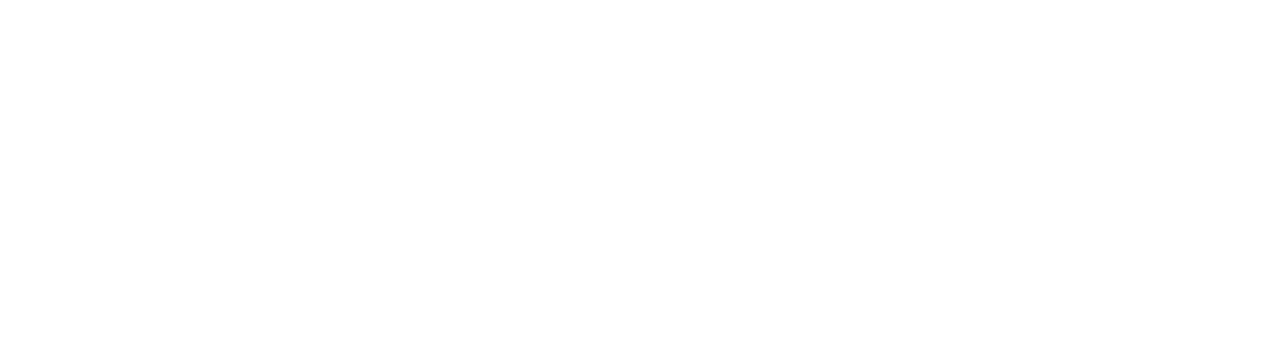
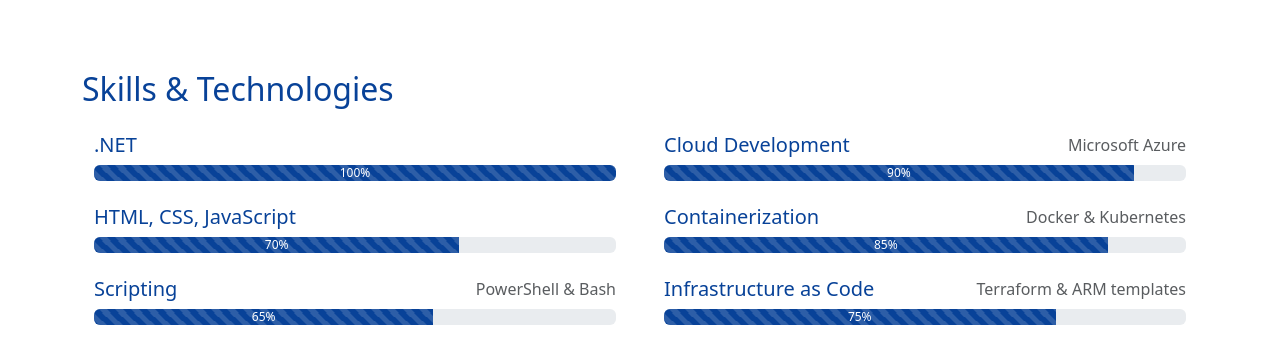
Before and after one commit to brunogoettmann/portfolio, a React (Create React App) app: page / in a window 1280 px wide. Shown: the part 1245-1608 px from the top of the page. Before the commit the page ends 1267 px from the top, so only its background shows below. Built offline with nearby package versions, Linux system fonts and the light colour scheme.

Commit message:
feat: add skills & technologies section

```diff
--- a/src/components/app/App.js
+++ b/src/components/app/App.js
@@ -1,5 +1,5 @@
 import React from "react";
-import { About, Certifications, Greetings, Header } from "..";
+import { About, Certifications, Greetings, Header, Skills } from "..";
 
 class App extends React.Component {
   render() {
@@ -9,6 +9,7 @@ class App extends React.Component {
         <Greetings />
         <About />
         <Certifications />
+        <Skills />
       </>
     );
   }
--- a/src/components/index.js
+++ b/src/components/index.js
@@ -3,4 +3,5 @@ export { default as Avatar } from "./avatar/Avatar";
 export { default as Certifications } from "./certifications/Certifications";
 export { default as Greetings } from "./greetings/Greetings";
 export { default as Header } from "./header/Header";
+export { default as Skills } from "./skills/Skills";
 export { default as SocialMedia } from "./social-media/SocialMedia";
--- /dev/null
+++ b/src/components/skills/Skill.js
@@ -0,0 +1,44 @@
+import React from "react";
+import PropTypes from "prop-types";
+
+class Skill extends React.Component {
+  render() {
+    return (
+      <div className="container">
+        <div className="row">
+          <div className="col">
+            <h5 className="text-theme">{this.props.name}</h5>
+          </div>
+          <div className="col text-end">
+            <span className="text-muted ">{this.props.description}</span>
+          </div>
+        </div>
+        <div className="row">
+          <div className="col">
+            <div
+              className="progress"
+              role="progressbar"
+              aria-label={this.props.name}
+              aria-valuenow={this.props.value}
+              aria-valuemin="0"
+              aria-valuemax="100">
+              <div
+                className="progress-bar progress-bar-striped progress-bar-animated bg-theme"
+                style={{ width: this.props.value }}>
+                {this.props.value}
+              </div>
+            </div>
+          </div>
+        </div>
+      </div>
+    );
+  }
+}
+
+Skill.propTypes = {
+  name: PropTypes.string.isRequired,
+  value: PropTypes.string.isRequired,
+  description: PropTypes.string,
+};
+
+export default Skill;
--- /dev/null
+++ b/src/components/skills/Skills.js
@@ -0,0 +1,58 @@
+import React from "react";
+import Skill from "./Skill";
+
+class Skills extends React.Component {
+  render() {
+    return (
+      <section className="container py-5">
+        <div className="row mb-3">
+          <div className="col">
+            <h2 className="text-theme">Skills & Technologies</h2>
+          </div>
+        </div>
+        <div className="row mb-4">
+          <div className="col-6">
+            <Skill name=".NET" value="100%" />
+          </div>
+          <div className="col-6">
+            <Skill
+              name="Cloud Development"
+              description="Microsoft Azure"
+              value="90%"
+            />
+          </div>
+        </div>
+        <div className="row mb-4">
+          <div className="col-6">
+            <Skill name="HTML, CSS, JavaScript" value="70%" />
+          </div>
+          <div className="col-6">
+            <Skill
+              name="Containerization"
+              description="Docker & Kubernetes"
+              value="85%"
+            />
+          </div>
+        </div>
+        <div className="row mb-4">
+          <div className="col-6">
+            <Skill
+              name="Scripting"
+              description="PowerShell & Bash"
+              value="65%"
+            />
+          </div>
+          <div className="col-6">
+            <Skill
+              name="Infrastructure as Code"
+              description="Terraform & ARM templates"
+              value="75%"
+            />
+          </div>
+        </div>
+      </section>
+    );
+  }
+}
+
+export default Skills;
```
